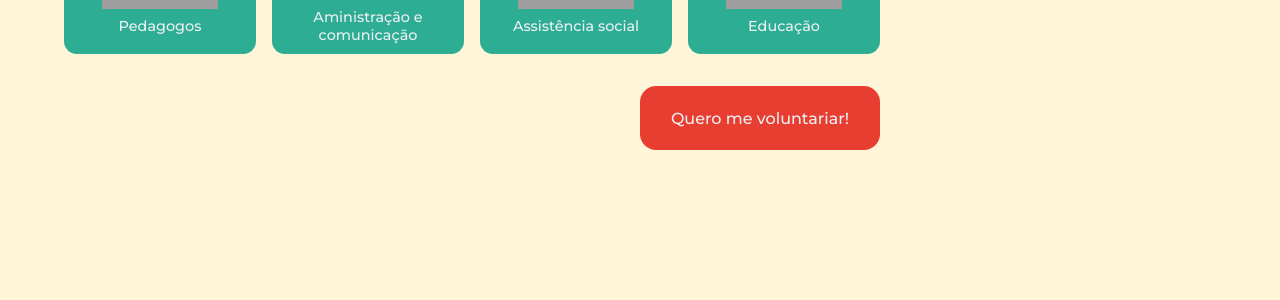
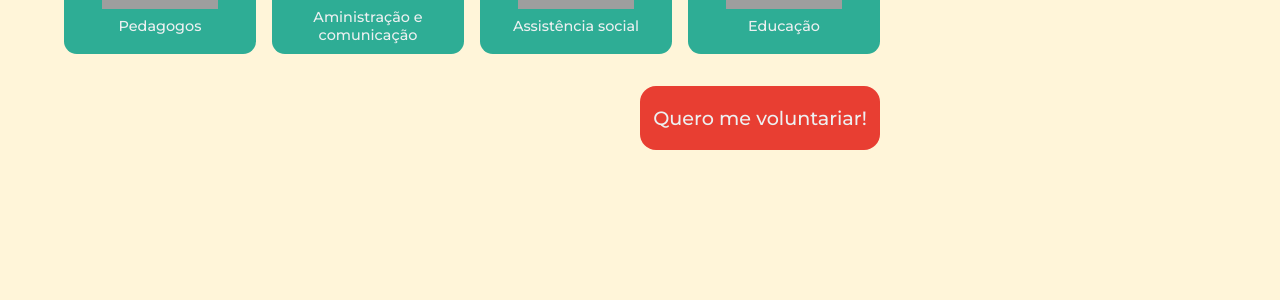
Before and after one commit to Thiagomrfs/AmorAoProximoSite, a Django app: page / in a window 1280 px wide. Shown: the part 4682-4982 px from the top of the page. Run offline with Django 3.2, Linux system fonts and the light colour scheme; data that the repository does not hold is empty; some libraries are stand-ins or nearby versions; grey boxes are pictures that could not be loaded.

Commit message:
minor updates

```diff
--- a/static/css/main/sections.css
+++ b/static/css/main/sections.css
@@ -242,9 +242,10 @@
 }
 
 #updates .updates-container .update-card img {
-    width: 80%;
+    width: 100%;
     height: 70%;
     border-radius: 1.5rem;
+    object-fit: cover;
 }
 
 #volunteer {
@@ -318,6 +319,8 @@
     width: 15rem;
     height: 4rem;
     border: none;
+    font-size: 1.2rem;
+    font-weight: 400;
     background-color: var(--secondary);
     border-radius: 1rem;
     align-self: flex-end;
```
